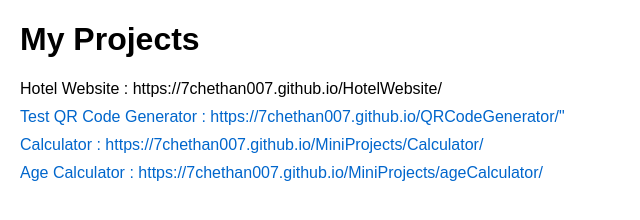
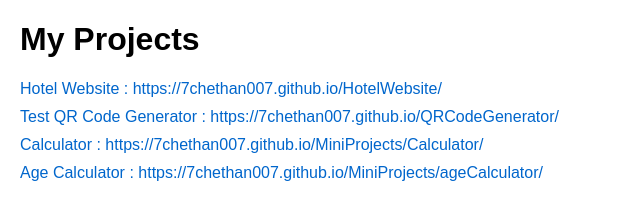
Before and after one commit to 7Chethan007/MiniProjects, a plain HTML site: page index.html in a window 1280 px wide. Shown: the whole page, without its empty margins (0-640 px from the left). Drawn offline with Linux system fonts and the light colour scheme.

Commit message:
Update index.html

```diff
--- a/index.html
+++ b/index.html
@@ -28,8 +28,8 @@
 <body>
     <h1>My Projects</h1>
     <ul>
-        <li href="https://7chethan007.github.io/HotelWebsite/" target="_blank">Hotel Website : https://7chethan007.github.io/HotelWebsite/ </li>
-        <li><a href="https://7chethan007.github.io/QRCodeGenerator/" target="_blank">Test QR Code Generator : https://7chethan007.github.io/QRCodeGenerator/"</a></li>
+        <li><a href="https://7chethan007.github.io/HotelWebsite/" target="_blank">Hotel Website : https://7chethan007.github.io/HotelWebsite/ </a></li>
+        <li><a href="https://7chethan007.github.io/QRCodeGenerator/" target="_blank">Test QR Code Generator : https://7chethan007.github.io/QRCodeGenerator/</a></li>
         <li><a href="https://7chethan007.github.io/MiniProjects/Calculator/" target="_blank">Calculator : https://7chethan007.github.io/MiniProjects/Calculator/</a></li>
         <li><a href="https://7chethan007.github.io/MiniProjects/ageCalculator/" target="_blank">Age Calculator : https://7chethan007.github.io/MiniProjects/ageCalculator/</a></li>
     </ul>
```
